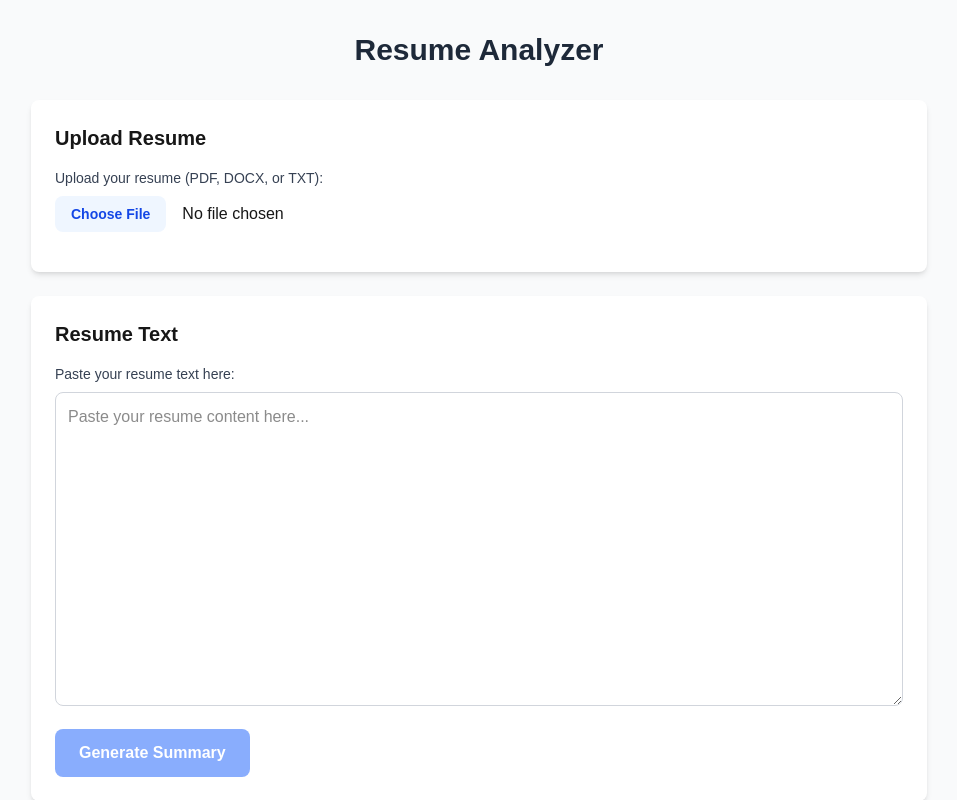
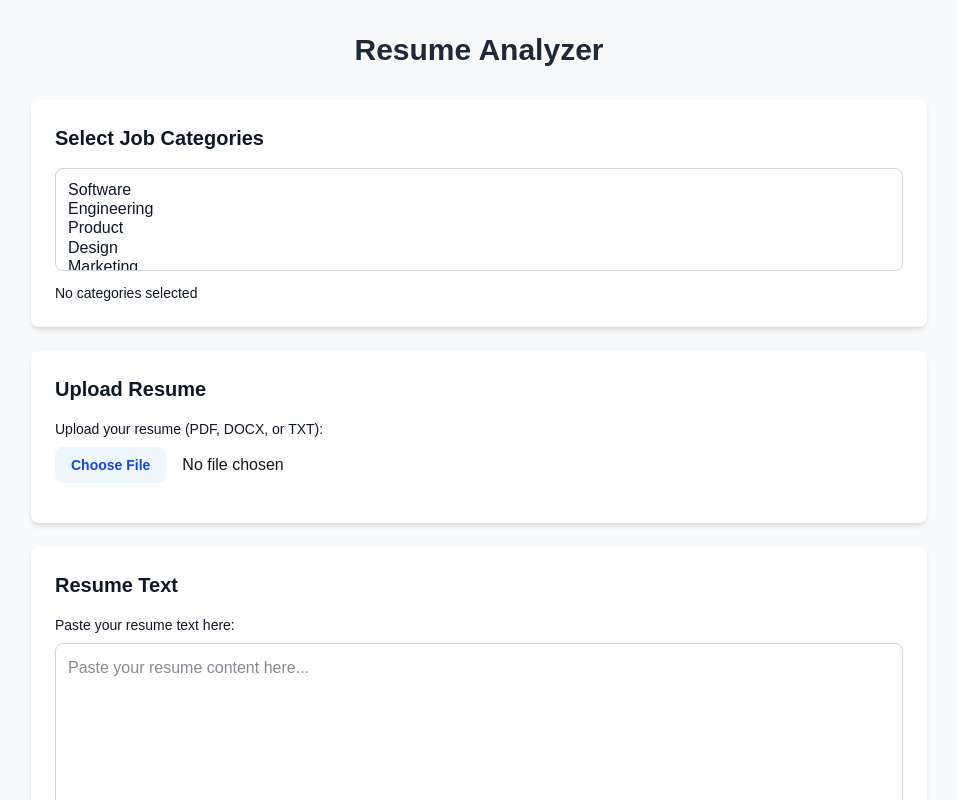
Before and after one commit to NTh1nk/SwipedIn, a Next.js app in the folder swiped-in/: page /profile in a window 1280 px wide. Shown: the top 800 px of the page, without its empty margins (161-1118 px from the left). Built offline with nearby package versions, Linux system fonts and the light colour scheme.

Commit message:
Update page.tsx

```diff
--- a/swiped-in/src/app/profile/page.tsx
+++ b/swiped-in/src/app/profile/page.tsx
@@ -2,6 +2,20 @@
 
 import { useRef, useState } from "react";
 import { extractTextFromFile, cleanResumeText } from "@/lib/resumeUtils";
+
+const JOB_CATEGORIES = [
+  "Software",
+  "Engineering",
+  "Product",
+  "Design",
+  "Marketing",
+  "Sales",
+  "Operations",
+  "Finance",
+  "HR",
+  "Customer Support",
+  "Other"
+];
 
 export default function ProfilePage() {
   const [resume, setResume] = useState<File | null>(null);
@@ -9,7 +23,13 @@ export default function ProfilePage() {
   const [summary, setSummary] = useState("");
   const [loading, setLoading] = useState(false);
   const [error, setError] = useState("");
+  const [selectedCategories, setSelectedCategories] = useState<string[]>([]);
   const fileInputRef = useRef<HTMLInputElement>(null);
+
+  const handleCategoryChange = (e: React.ChangeEvent<HTMLSelectElement>) => {
+    const options = Array.from(e.target.selectedOptions).map(opt => opt.value);
+    setSelectedCategories(options);
+  };
 
   const handleFileChange = (e: React.ChangeEvent<HTMLInputElement>) => {
     if (e.target.files && e.target.files[0]) {
@@ -66,11 +86,31 @@ export default function ProfilePage() {
       <div className="max-w-4xl mx-auto">
         <h1 className="text-3xl font-bold text-center mb-8 text-gray-800">Resume Analyzer</h1>
 
+        {/* Category Selection */}
+        <div className="bg-white rounded-lg shadow-md p-6 mb-6">
+          <h2 className="text-xl font-semibold mb-4 text-gray-900">Select Job Categories</h2>
+          <select
+            multiple
+            value={selectedCategories}
+            onChange={handleCategoryChange}
+            className="w-full border text-gray-900 border-gray-300 rounded-lg p-3 focus:outline-none focus:ring-2 focus:ring-blue-500 focus:border-transparent"
+          >
+            {JOB_CATEGORIES.map(category => (
+              <option key={category} value={category}>{category}</option>
+            ))}
+          </select>
+          <div className="mt-2 text-sm text-gray-900">
+            {selectedCategories.length > 0
+              ? `Selected: ${selectedCategories.join(", ")}`
+              : "No categories selected"}
+          </div>
+        </div>
+
         {/* File Upload Section */}
         <div className="bg-white rounded-lg shadow-md p-6 mb-6">
-          <h2 className="text-xl font-semibold mb-4">Upload Resume</h2>
+          <h2 className="text-xl font-semibold mb-4 text-gray-900">Upload Resume</h2>
           <div className="mb-4">
-            <label className="block text-sm font-medium text-gray-700 mb-2">
+            <label className="block text-sm font-medium text-gray-900 mb-2">
               Upload your resume (PDF, DOCX, or TXT):
             </label>
             <input
@@ -90,9 +130,9 @@ export default function ProfilePage() {
 
         {/* Manual Text Input Section */}
         <div className="bg-white rounded-lg shadow-md p-6 mb-6">
-          <h2 className="text-xl font-semibold mb-4">Resume Text</h2>
+          <h2 className="text-xl font-semibold mb-4 text-gray-900">Resume Text</h2>
           <div className="mb-4">
-            <label className="block text-sm font-medium text-gray-700 mb-2">
+            <label className="block text-sm font-medium text-gray-900 mb-2">
               Paste your resume text here:
             </label>
             <textarea
@@ -100,7 +140,7 @@ export default function ProfilePage() {
               onChange={(e) => setResumeText(e.target.value)}
               placeholder="Paste your resume content here..."
               rows={12}
-              className="w-full border border-gray-300 rounded-lg p-3 focus:outline-none focus:ring-2 focus:ring-blue-500 focus:border-transparent"
+              className="w-full border text-gray-900 border-gray-300 rounded-lg p-3 focus:outline-none focus:ring-2 focus:ring-blue-500 focus:border-transparent"
             />
           </div>
 
```
